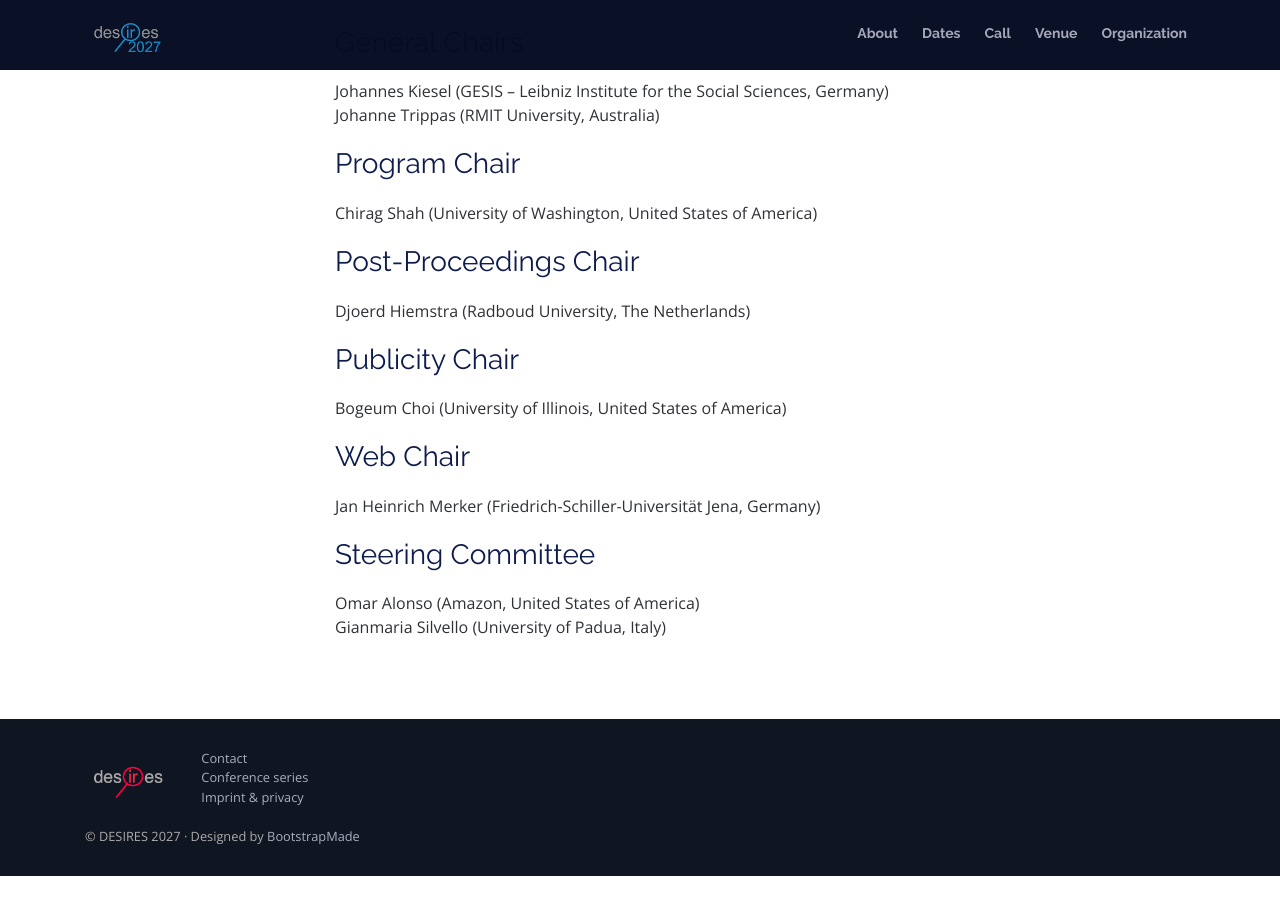
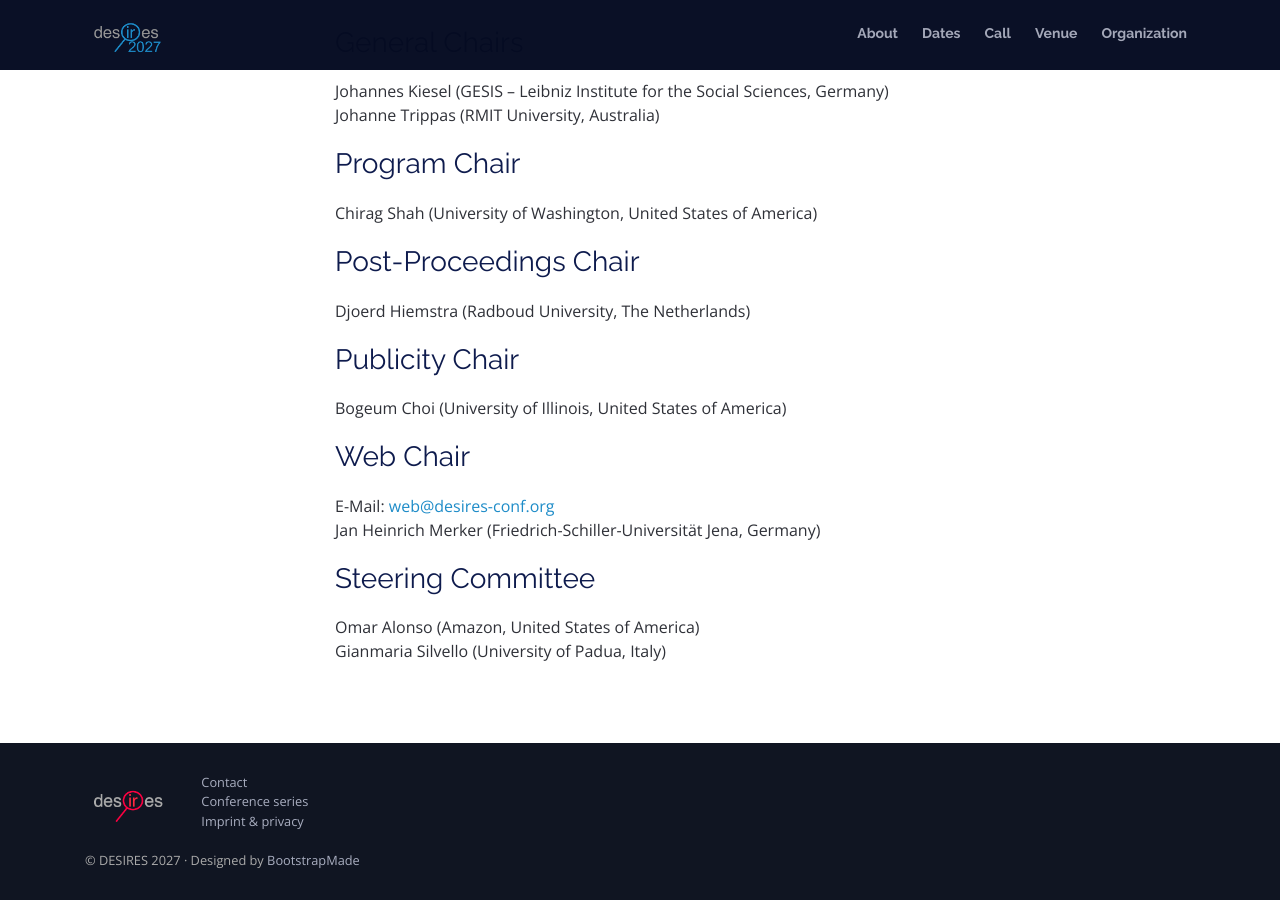
Before and after one commit to desires-conf/desires-conf.github.io, a Jekyll site: the page built from 2027/index.html, in a window 1280 px wide and 900 px high, scrolled down 4365 px. Built offline with Jekyll 4.4.1, drawn with Linux system fonts in a browser that asks for light colours; nearby versions of some CDN libraries; before the commit the page ends 5241 px from its top, so only the background shows below that.

Commit message:
Add email

```diff
--- a/2027/index.html
+++ b/2027/index.html
@@ -162,6 +162,7 @@ subtitle: Cologne, Germany
 
       <h3>Web Chair</h3>
       <p>
+      E-Mail: <a href="mailto:web@desires-conf.org">web@desires-conf.org</a><br>
       Jan Heinrich Merker (Friedrich-Schiller-Universität Jena, Germany)
       </p>
 
```
